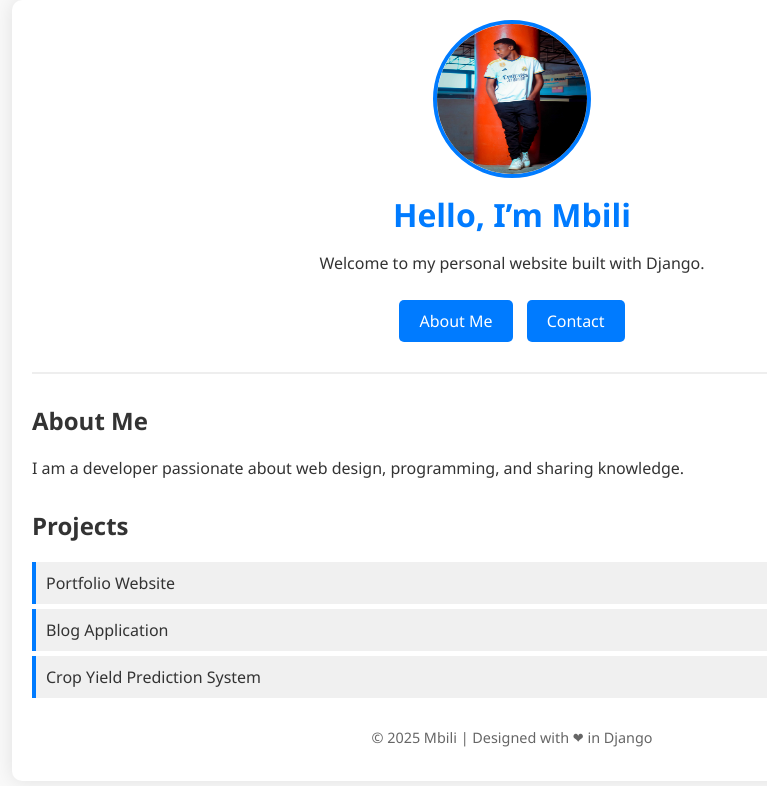
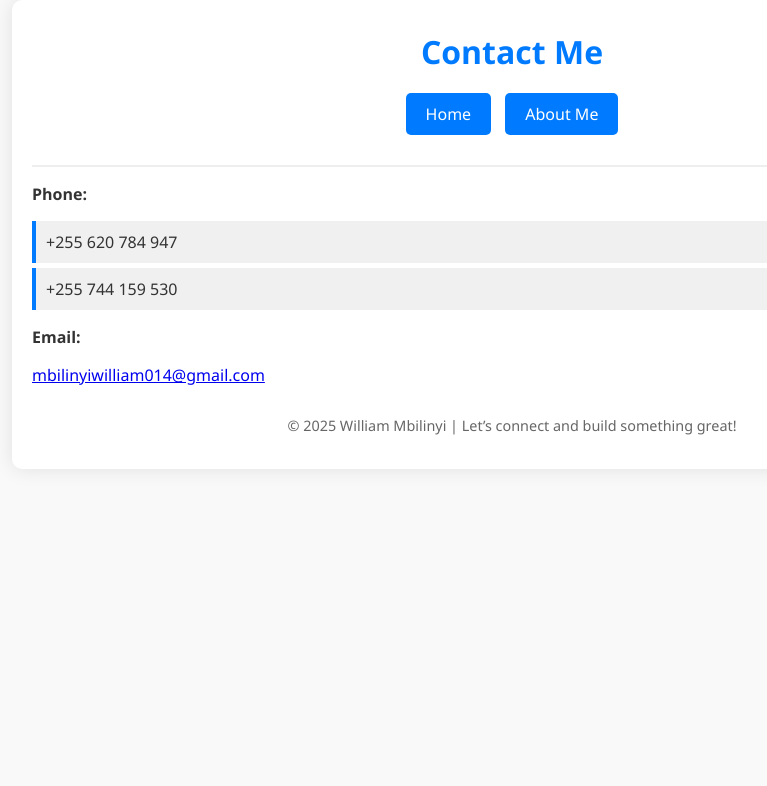
Before and after one commit to mbilinyijustin/Djangoproject, a Django app: page /contact/ in a window 1280 px wide. Shown: the top 786 px of the page, without its empty margins (128-895 px from the left). Run offline with Django 5.2, Linux system fonts and the light colour scheme.

```diff
--- a/My_portfolio/myportfolio/home/templates/home/contact.html
+++ b/My_portfolio/myportfolio/home/templates/home/contact.html
@@ -2,45 +2,36 @@
 <html lang="en">
 <head>
     <meta charset="UTF-8">
-    <title>My Personal Website</title>
+    <title>Contact - William Mbilinyi</title>
     {% load static %}
     <link rel="stylesheet" href="{% static 'css/style.css' %}">
 </head>
 <body>
     <div class="container">
         <header>
-            <img src="{% static 'images/profile.jpg' %}" alt="My Photo" class="profile-img">
-            <h1>Hello, I’m Mbili</h1>
-            <p>Welcome to my personal website built with Django.</p>
-
-            <!-- Navigation Buttons -->
+            <h1>Contact Me</h1>
             <nav>
+                <a href="{% url 'index' %}" class="btn">Home</a>
                 <a href="{% url 'about' %}" class="btn">About Me</a>
-                <a href="{% url 'contact' %}" class="btn">Contact</a>
             </nav>
         </header>
 
         <main>
-            <section class="about">
-                <h2>About Me</h2>
-                <p>I am a developer passionate about web design, programming, and sharing knowledge.</p>
-            </section>
+            <section class="contact-info">
+                <p><strong>Phone:</strong></p>
+                <ul>
+                    <li>+255 620 784 947</li>
+                    <li>+255 744 159 530</li>
+                </ul>
 
-            <section class="projects">
-                <h2>Projects</h2>
-                <ul>
-                    <li>Portfolio Website</li>
-                    <li>Blog Application</li>
-                    <li>Crop Yield Prediction System</li>
-                </ul>
+                <p><strong>Email:</strong></p>
+                <p><a href="mailto:mbilinyiwilliam014@gmail.com">mbilinyiwilliam014@gmail.com</a></p>
             </section>
         </main>
 
         <footer>
-            <p>© 2025 Mbili | Designed with ❤ in Django</p>
+            <p>© 2025 William Mbilinyi | Let’s connect and build something great!</p>
         </footer>
     </div>
-
-    <script src="{% static 'js/script.js' %}"></script>
 </body>
 </html>
```
